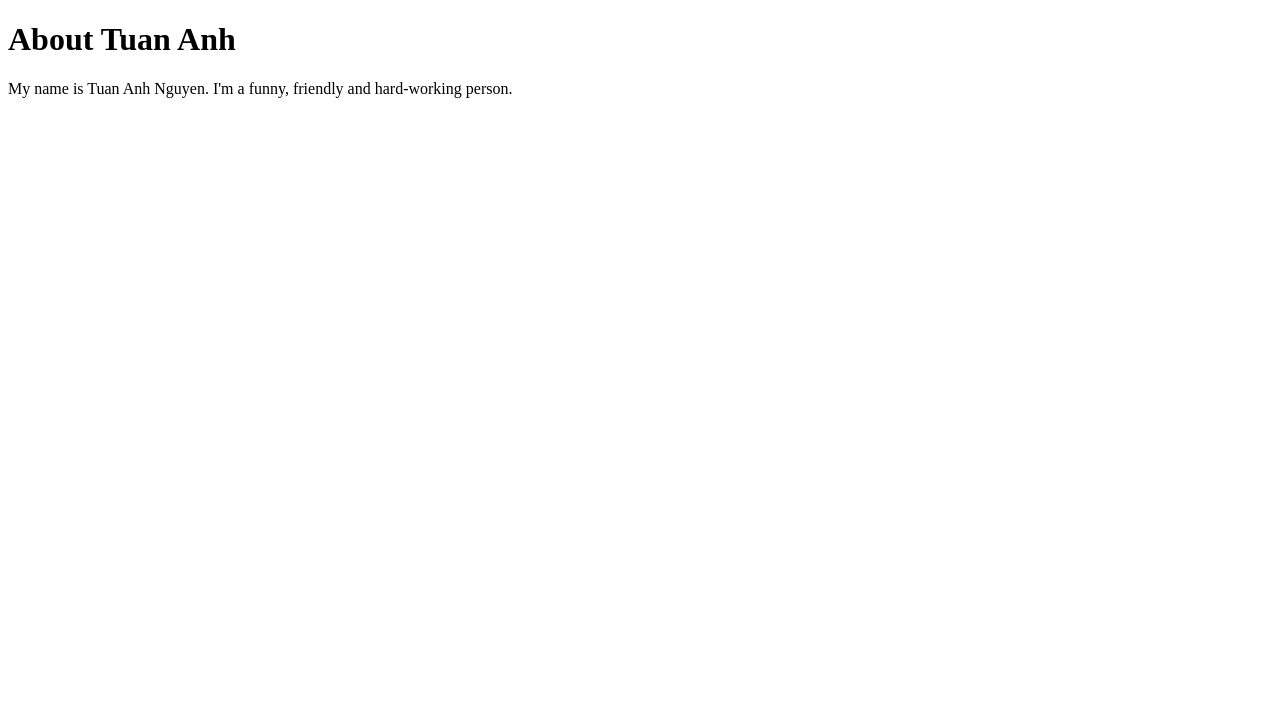
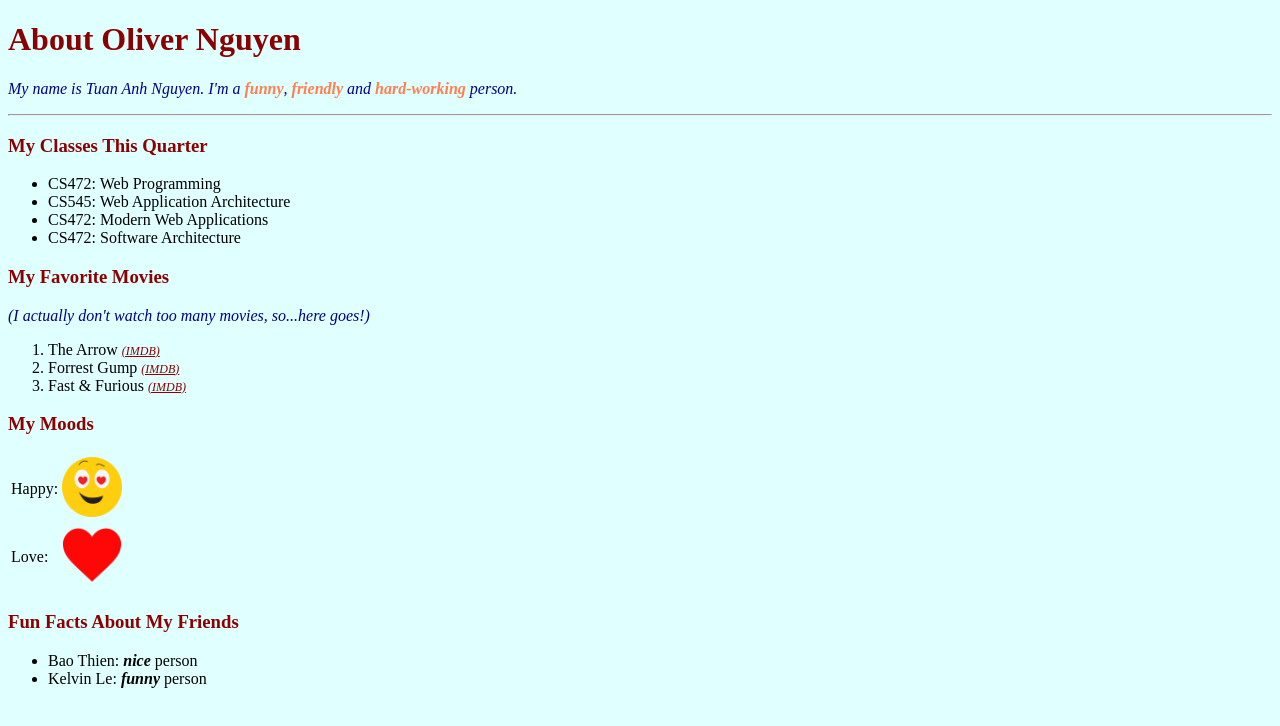
Before and after one commit to oliver-anh-nguyen/web_programming, a plain HTML site: page Lab2/info.html in a window 1280 px wide. Drawn offline with Linux system fonts and the light colour scheme.

Commit message:
[Lab2] add detail of page

```diff
--- a/Lab2/css.css
+++ /dev/null
@@ -1,3 +0,0 @@
-h1 {
-    font-family: "American Typewriter";
-}
--- a/Lab2/info.html
+++ b/Lab2/info.html
@@ -2,10 +2,48 @@
 <html lang="en">
 <head>
     <meta charset="UTF-8">
-    <title>Title</title>
+    <title>About Me</title>
+    <link href="styleme.css" type="text/css" rel="stylesheet">
 </head>
-<body>
-<h1>About Tuan Anh</h1>
-<p>My name is Tuan Anh Nguyen. I'm a funny, friendly and hard-working person.</p>
+<body class="formatBody">
+<!-- Title -->
+<h1 class="formatTitle">About Oliver Nguyen</h1>
+<p class="formatDes">My name is Tuan Anh Nguyen. I'm a <color>funny</color>, <color>friendly</color> and <color>hard-working</color> person.</p>
+<!-- line -->
+<hr />
+<!-- My class -->
+<h3 class="formatTitle">My Classes This Quarter</h3>
+<ul>
+    <li>CS472: Web Programming</li>
+    <li>CS545: Web Application Architecture</li>
+    <li>CS472: Modern Web Applications</li>
+    <li>CS472: Software Architecture</li>
+</ul>
+<!-- My favorite -->
+<h3 class="formatTitle">My Favorite Movies</h3>
+<p class="formatDes">(I actually don't watch too many movies, so...here goes!)</p>
+<ol>
+    <li>The Arrow <a class="formatLink" href="https://www.imdb.com/title/tt2193021/">(IMDB)</a></li>
+    <li>Forrest Gump <a class="formatLink" href="https://www.imdb.com/title/tt0109830/">(IMDB)</a></li>
+    <li>Fast & Furious <a class="formatLink" href="https://www.imdb.com/title/tt1013752/">(IMDB)</a></li>
+</ol>
+<!-- My mood -->
+<h3 class="formatTitle">My Moods</h3>
+<table>
+    <tr>
+        <td>Happy: </td>
+        <td><img class="formatIcon" src="../icons/icon_smile.png"></td>
+    </tr>
+    <tr>
+        <td>Love: </td>
+        <td><img class="formatIcon" src="../icons/icon_love.png"></td>
+    </tr>
+</table>
+<!-- Fun facts -->
+<h3 class="formatTitle">Fun Facts About My Friends</h3>
+<ul>
+    <li>Bao Thien: <strong>nice</strong> person</li>
+    <li>Kelvin Le: <strong>funny</strong> person</li>
+</ul>
 </body>
 </html>
--- /dev/null
+++ b/Lab2/styleme.css
@@ -0,0 +1,38 @@
+.formatBody {
+    background-color: lightcyan;
+}
+
+.formatTitle {
+    font-family: "Lao MN";
+    color: darkred;
+}
+
+.formatDes {
+    color: darkblue;
+    font-style: italic;
+    font-weight: lighter;
+}
+
+.formatLink {
+    color: darkred;
+    font-style: italic;
+    font-size: 12px;
+}
+
+.formatIcon {
+    width: 60px;
+    height: 60px;
+}
+
+li {
+    font-family: Avenir;
+}
+
+li > strong {
+    font-style: italic;
+}
+
+color {
+    color: coral;
+    font-weight: bold;
+}
```
Also changed, not shown: index.html (+7 -4 lines), icons/avatar.jpg (renamed from avatar.jpg), icons/css_checker.png (renamed from css_checker.png), icons/icon_love.png (added), icons/icon_smile.png (added), icons/w3c-html.png (renamed from w3c-html.png).
